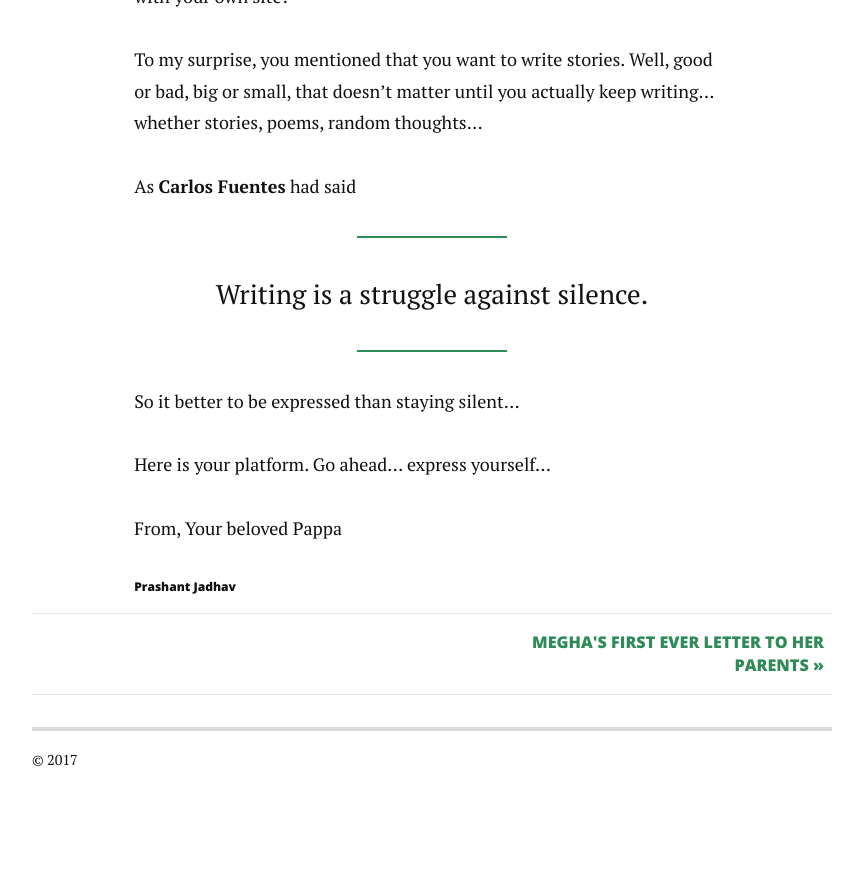
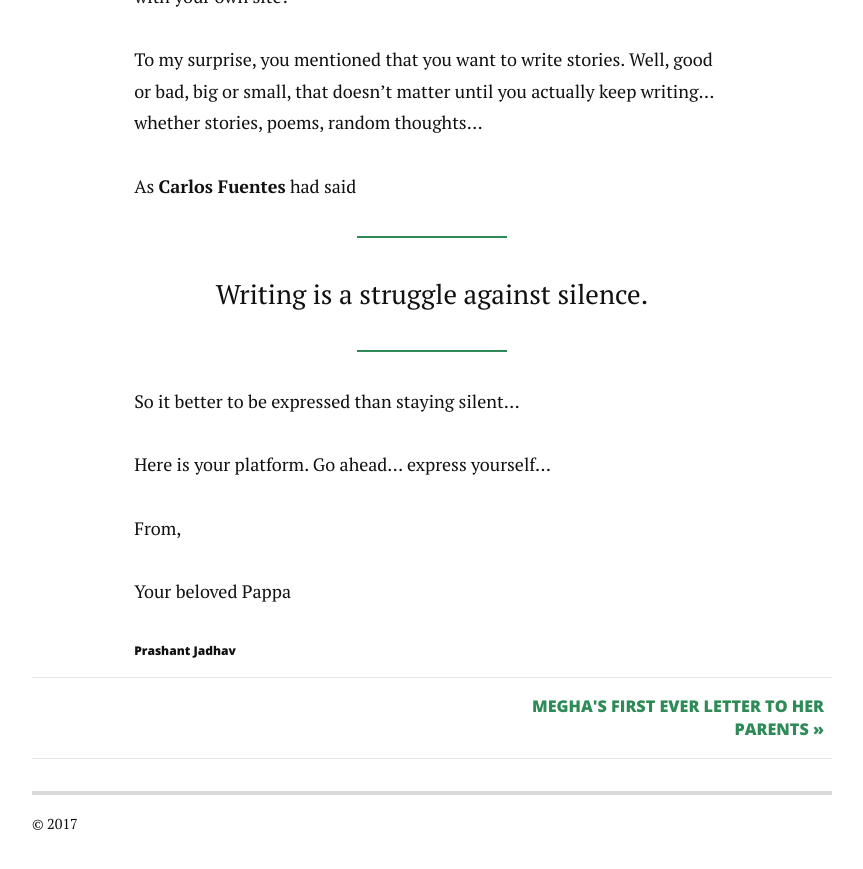
Before and after one commit to prashant-jadhav/mySite, a Jekyll site: the page built from _posts/2016-01-01-as-you-ask-beta.md, in a window 1280 px wide and 900 px high, scrolled down 696 px. Shown: the top 869 px of the window, without its empty margins (208-1071 px from the left). Built offline with Jekyll 4.4.1, drawn with Linux system fonts in a browser that asks for light colours; nearby versions of some CDN libraries; before the commit the page ends 1533 px from its top, so only the background shows below that.

Commit message:
textual changes

```diff
--- a/_posts/2016-01-01-as-you-ask-beta.md
+++ b/_posts/2016-01-01-as-you-ask-beta.md
@@ -12,7 +12,7 @@ Some times back, you had asked why you are not having your own website, on which
 
 To my surprise, you mentioned that you want to write stories. Well, good or bad, big or small, that doesn't matter until you actually keep writing... whether stories, poems, random thoughts...
 
-As __Carlos Fuentes__ had said
+As **Carlos Fuentes** had said
 
 <blockquote>Writing is a struggle against silence.</blockquote>
 
@@ -21,6 +21,7 @@ So it better to be expressed than staying silent...
 Here is your platform. Go ahead... express yourself...
 
 From,
+
 Your beloved Pappa
 
 ###### Prashant Jadhav
```
Also changed, not shown: _posts/2016-01-02-meghas-first-ever-letter.md (+1 -1 lines).
